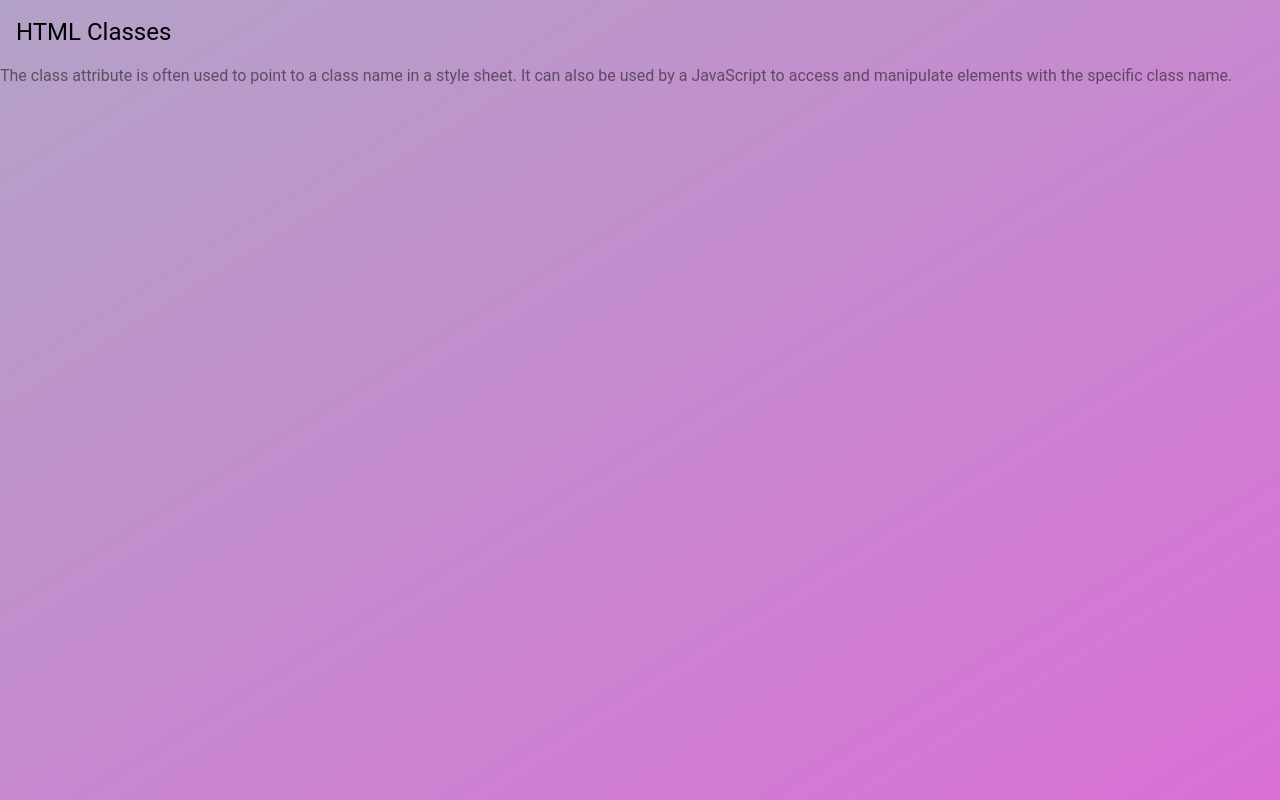
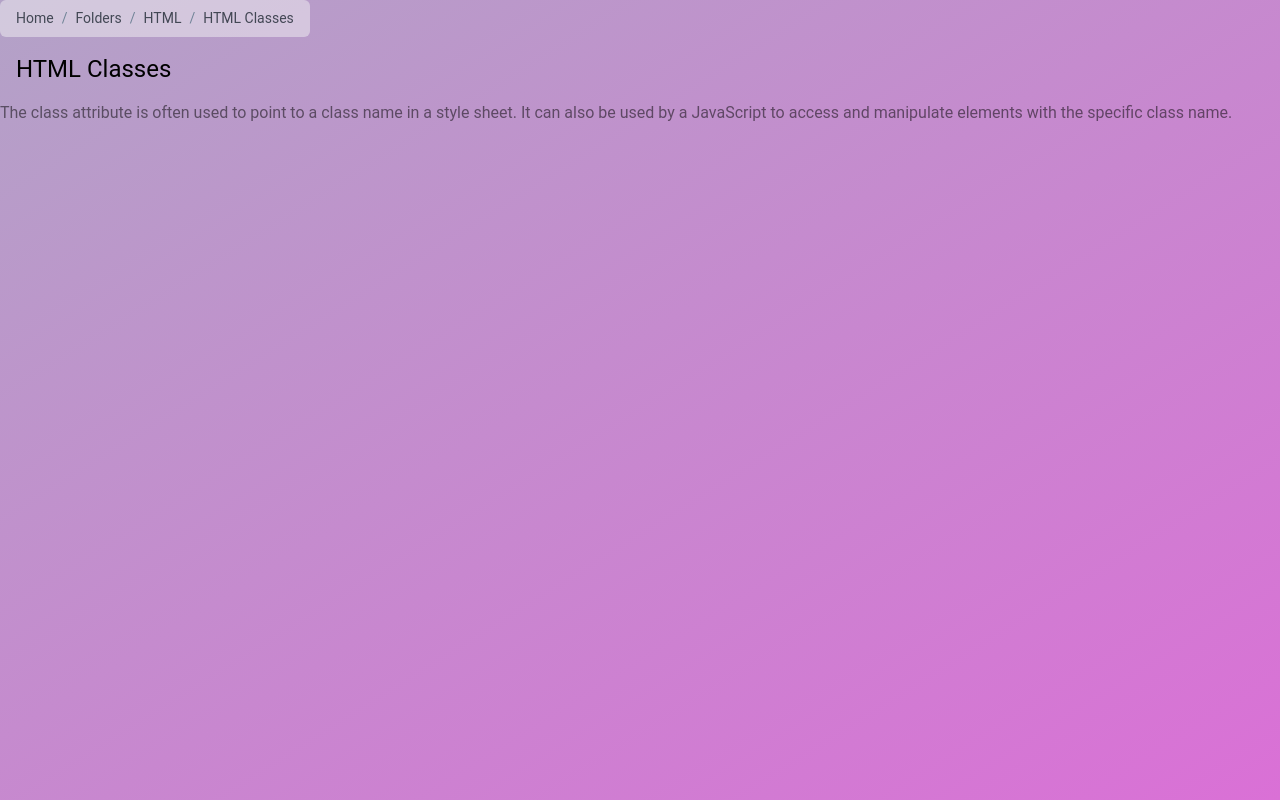
Before and after one commit to Gavhart/plums, a Next.js app: page /folders/1/1 in a window 1280 px wide. Built offline with nearby package versions, Linux system fonts and the light colour scheme.

Commit message:
breadcrumbs working perfectly 👌

```diff
--- a/src/app/folders/[folderId]/[noteId]/page.tsx
+++ b/src/app/folders/[folderId]/[noteId]/page.tsx
@@ -1,12 +1,31 @@
 import React from "react";
 import projectData from "@/data/data.json";
-import { Breadcrumbs } from "@material-tailwind/react";
+import NoteNameBreadcrumbs from "@/components/Breadcrumbs/NoteNameBreadcrumbs";
 
-// todo display breadcrumbs home / folders / notes / note name
+// todo display breadcrumbs home / folders / folderid / note name
 
 const Page = ({ params }: { params: { noteId: string; folderId: string } }) => {
+  const folder = projectData.folders.find(
+    (folder) => folder.id === params.folderId,
+  );
+  const folderName = folder ? folder.name : "";
+  const folderId = folder ? folder.id : "";
+  // get note names
+  const note = folder
+    ? folder.notes.find((note) => note.id === params.noteId)
+    : "";
+  const noteName = note ? note.title : "";
+  const noteId = note ? note.id : "";
+  console.log(noteName);
+
   return (
     <div>
+      <NoteNameBreadcrumbs
+        folderName={folderName}
+        folderId={folderId}
+        noteName={noteName}
+        noteId={noteId}
+      />
       {projectData.folders
         .filter((folder) => folder.id === params.folderId)
         .map((folder) => (
--- a/src/app/folders/[folderId]/page.tsx
+++ b/src/app/folders/[folderId]/page.tsx
@@ -12,7 +12,6 @@ const Page = ({ params }: { params: { folderId: string } }) => {
   );
   const folderName = folder ? folder.name : "";
   const folderId = folder ? folder.id : "";
-  console.log(folderId);
 
   return (
     <div>
--- /dev/null
+++ b/src/components/Breadcrumbs/NoteNameBreadcrumbs.tsx
@@ -0,0 +1,35 @@
+"use client";
+
+import React from "react";
+import Link from "next/link";
+import { Breadcrumbs } from "@material-tailwind/react";
+
+interface NoteNameBreadcrumbsProps {
+  folderName: string;
+  folderId: string;
+  noteName: string;
+  noteId: string;
+}
+
+const NoteNameBreadcrumbs = ({
+  folderName,
+  folderId,
+  noteName,
+  noteId,
+}: NoteNameBreadcrumbsProps) => {
+  return (
+    <div>
+      <Breadcrumbs
+        className="bg-custom-off-white opacity-80 text-custom-dark-gray"
+        placeholder={null}
+      >
+        <Link href="/">Home</Link>
+        <Link href="/folders/">Folders</Link>
+        <Link href={`/folders/${folderId}`}>{folderName}</Link>
+        <Link href={`/folders/${folderId}/${noteId}`}>{noteName}</Link>
+      </Breadcrumbs>
+    </div>
+  );
+};
+
+export default NoteNameBreadcrumbs;
```
